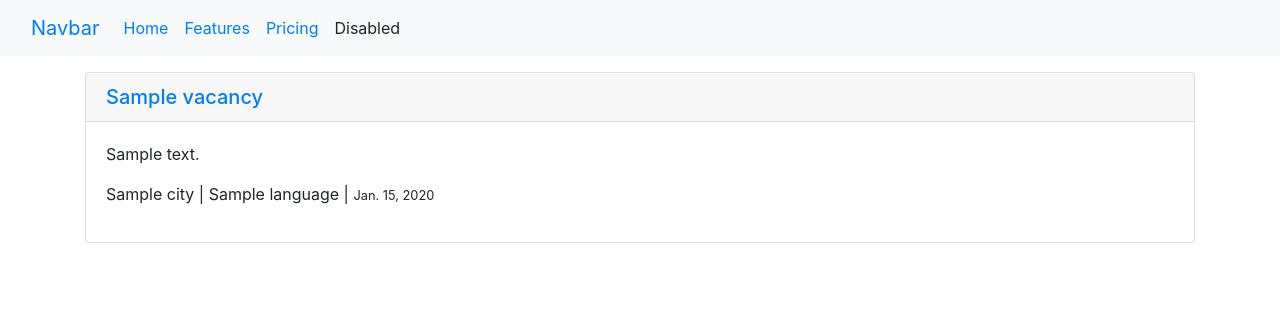
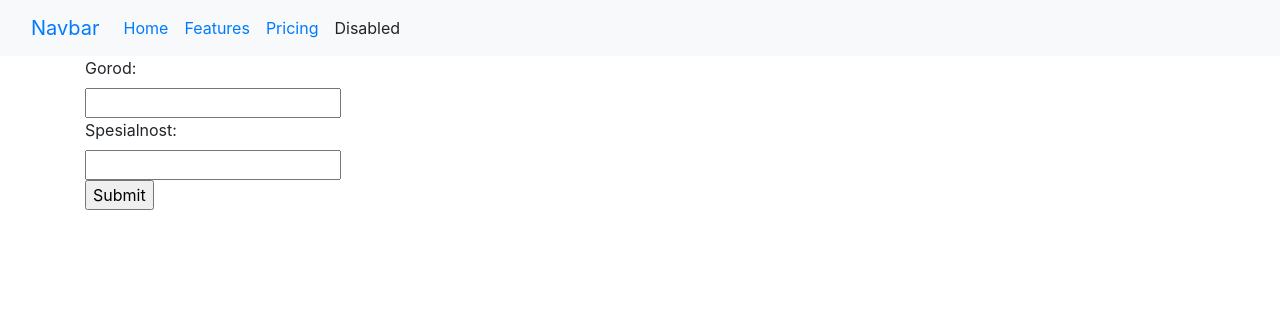
Before and after one commit to satipoff/scraping_service, a Django app: page / in a window 1280 px wide. Shown: the top 316 px of the page. Run offline with Django 4.2, Linux system fonts and the light colour scheme; tables that the repository leaves empty hold one stand-in row (values such as "Sample post").

Commit message:
[INFO]: (021/002) Modified 🚀

```diff
--- a/src/scraping/templates/scraping/home.html
+++ b/src/scraping/templates/scraping/home.html
@@ -8,9 +8,17 @@
           <h5 class="card-header"><a href="{{obj.url}}">{{obj.title}}</a></h5>
           <div class="card-body">
             <p class="card-text">{{ obj.description }}</p>
-              <p>{{ obj.city.name }} | {{ obj.language.name }} | <small>{{ obj.timestamp }}</small></p>
+              <p>{{obj.city.name}} | {{obj.language.name}} | <small>{{ obj.timestamp }}</small></p>
           </div>
         </div>
 
 {% endfor %}
+
+<form method="GET", action="">
+    <label>Gorod:</label><br>
+    <input type="text" name="city"><br>
+    <label>Spesialnost:</label><br>
+    <input type="text" name="language"><br>
+    <input type="submit", value="Submit">
+</form>
 {% endblock %}
--- a/src/scraping/views.py
+++ b/src/scraping/views.py
@@ -7,7 +7,18 @@ def home_page(request):
     date = datetime.datetime.now().date()
     user = 'Akbar'
 
-    qs = Vacancy.objects.all()
+    city = request.GET.get('city')
+    language = request.GET.get('language')
+    qs = []
+
+    if city or language:
+        _filter = {}
+        if city:
+            _filter['city__name'] = city
+        if language:
+            _filter['language__name'] = language
+
+        qs = Vacancy.objects.filter(**_filter)
 
     _context = {'date': date, 'user': user, 'object_list': qs}
 
```
Also changed, not shown: src/scraping/forms.py (added, +8 -0 lines).
